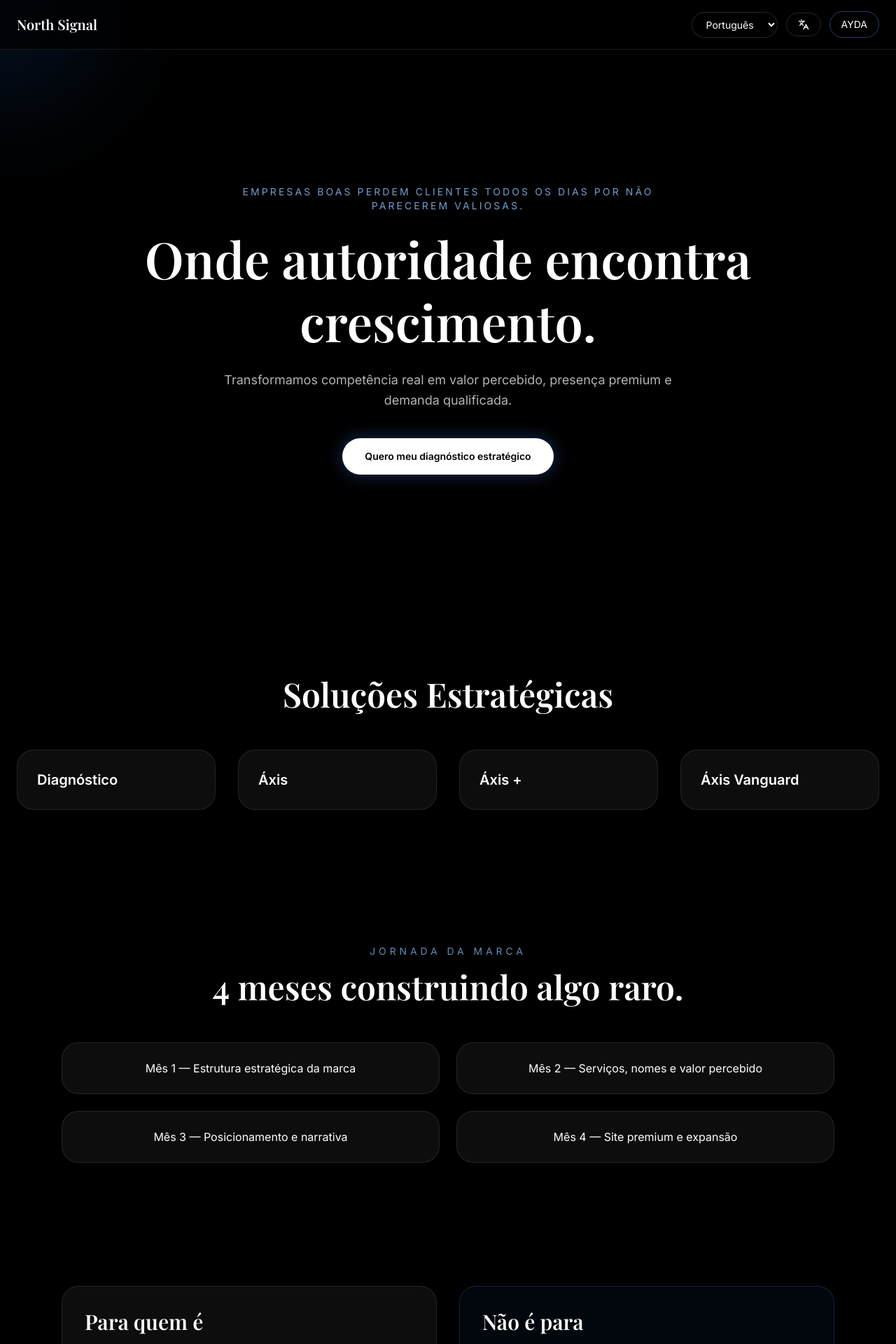
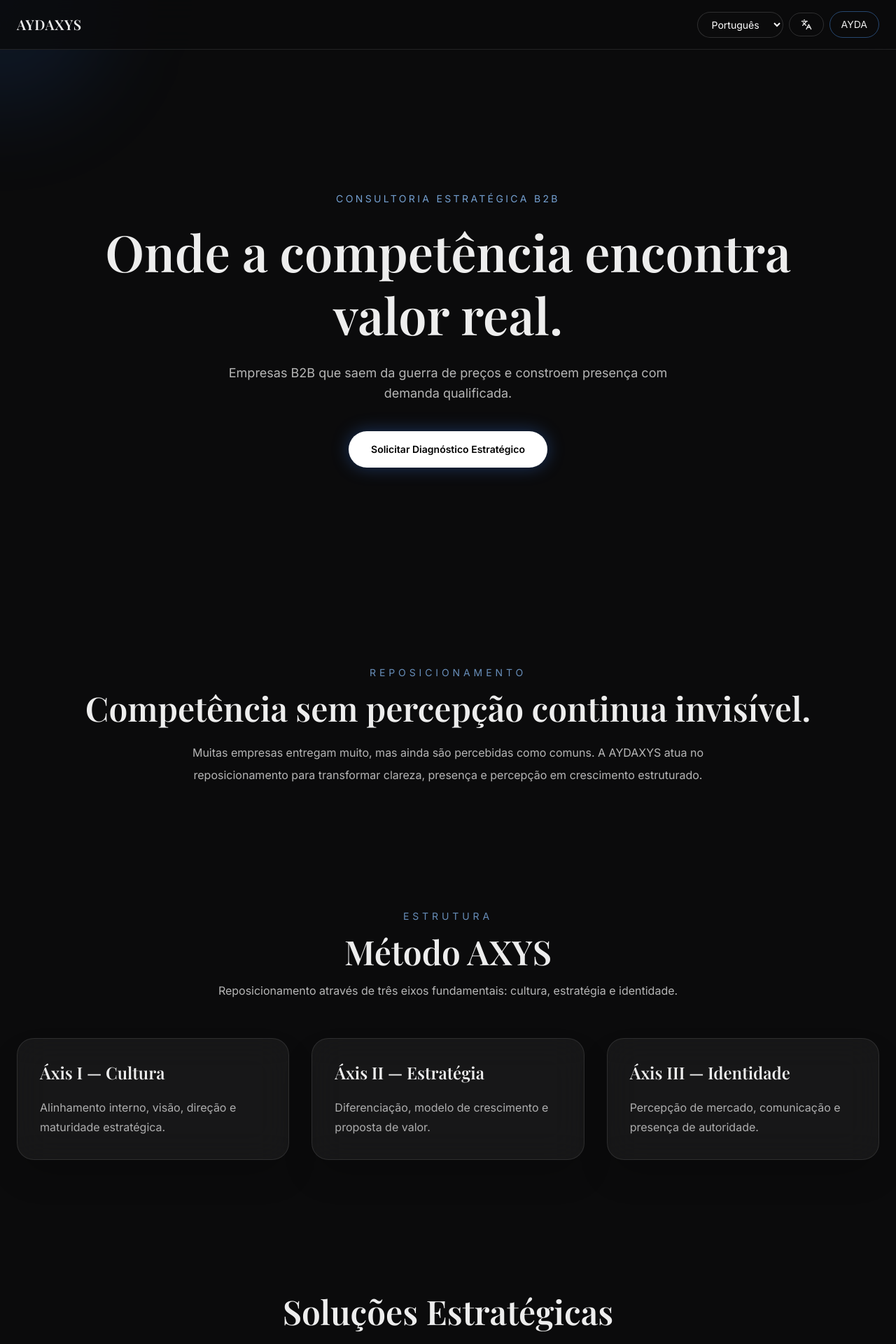
Before and after one commit to vsouza30-cmd/aydaxys, a Next.js app: page / in a window 1280 px wide. Shown: the top 1920 px of the page at 70% size. Built offline with nearby package versions, Linux system fonts and the light colour scheme.

Commit message:
rebranding para AYDAXYS

```diff
--- a/app/page.tsx
+++ b/app/page.tsx
@@ -3,7 +3,6 @@
 import { useEffect, useMemo, useState } from "react";
 import { motion, AnimatePresence } from "framer-motion";
 import {
-  ArrowRight,
   Accessibility,
   Volume2,
   Languages,
@@ -25,22 +24,15 @@ const sans = Inter({
 type Lang = "pt" | "en" | "es" | "it" | "fr";
 
 const whatsappLink =
-  "https://wa.me/5541987268822?text=Olá,%20quero%20entender%20como%20melhorar%20meu%20posicionamento%20com%20a%20North%20Signal";
+  "https://wa.me/5541987268822?text=Olá,%20quero%20entender%20como%20melhorar%20meu%20posicionamento%20com%20a%20AYDAXYS";
 
 export default function Home() {
-  const [loading, setLoading] = useState(true);
   const [lang, setLang] = useState<Lang>("pt");
   const [mouse, setMouse] = useState({ x: 0, y: 0 });
   const [ayda, setAyda] = useState(false);
   const [openCard, setOpenCard] = useState<number | null>(null);
 
   useEffect(() => {
-    const audio = new Audio("/intro.mp3");
-    audio.volume = 0.45;
-    audio.play().catch(() => {});
-
-    const timer = setTimeout(() => setLoading(false), 2200);
-
     const move = (e: MouseEvent) => {
       setMouse({ x: e.clientX, y: e.clientY });
     };
@@ -48,7 +40,6 @@ export default function Home() {
     window.addEventListener("mousemove", move);
 
     return () => {
-      clearTimeout(timer);
       window.removeEventListener("mousemove", move);
     };
   }, []);
@@ -56,94 +47,119 @@ export default function Home() {
   const texts = useMemo(
     () => ({
       pt: {
-        pain:
-          "Empresas boas perdem clientes todos os dias por não parecerem valiosas.",
-        title: "Onde autoridade encontra crescimento.",
+        label: "Consultoria Estratégica B2B",
+        title: "Onde a competência encontra valor real.",
         desc:
-          "Transformamos competência real em valor percebido, presença premium e demanda qualificada.",
-        button: "Quero meu diagnóstico estratégico",
+          "Empresas B2B que saem da guerra de preços e constroem presença com demanda qualificada.",
+        button: "Solicitar Diagnóstico Estratégico",
+        problemTitle: "Competência sem percepção continua invisível.",
+        problemText:
+          "Muitas empresas entregam muito, mas ainda são percebidas como comuns. A AYDAXYS atua no reposicionamento para transformar clareza, presença e percepção em crescimento estruturado.",
+        methodTitle: "Método AXYS",
+        methodText:
+          "Reposicionamento através de três eixos fundamentais: cultura, estratégia e identidade.",
         servicesTitle: "Soluções Estratégicas",
         forWhoTitle: "Para quem é",
         forWho:
-          "Empresas B2B que têm um bom serviço, querem crescer, sabem que poderiam vender mais e ainda não conseguem gerar demanda consistente.",
+          "Empresas B2B com bom serviço, visão de crescimento e necessidade de fortalecer presença, autoridade e demanda qualificada.",
         notForTitle: "Não é para",
         notFor:
-          "Quem busca fórmula mágica, seguidores vazios, compara apenas preço ou não está disposto a executar com consistência.",
-        finalTitle: "Sua próxima fase começa agora.",
+          "Quem busca fórmula mágica, volume sem estratégia, seguidores vazios ou não está disposto a executar com consistência.",
+        finalTitle: "Sua próxima fase começa pelo reposicionamento.",
         finalText:
-          "Se sua empresa entrega muito, mas ainda não parece valer o que merece, você está perdendo mercado todos os dias.",
+          "Se sua empresa entrega valor, mas o mercado ainda não percebe, você está competindo por preço quando poderia competir por autoridade.",
       },
       en: {
-        pain:
-          "Great companies lose clients every day because they do not look valuable enough.",
-        title: "Where authority meets growth.",
+        label: "Strategic B2B Consultancy",
+        title: "Where competence meets real value.",
         desc:
-          "We transform real competence into perceived value, premium presence and qualified demand.",
-        button: "Request strategic diagnosis",
+          "B2B companies leaving price wars and building presence with qualified demand.",
+        button: "Request Strategic Diagnosis",
+        problemTitle: "Competence without perception remains invisible.",
+        problemText:
+          "Many companies deliver real value but are still perceived as ordinary. AYDAXYS works on repositioning to transform clarity, presence and perception into structured growth.",
+        methodTitle: "AXYS Method",
+        methodText:
+          "Repositioning through three fundamental axes: culture, strategy and identity.",
         servicesTitle: "Strategic Solutions",
         forWhoTitle: "Who it is for",
         forWho:
-          "B2B companies with strong delivery, growth ambition and the need to generate consistent demand.",
+          "B2B companies with strong delivery, growth vision and the need to strengthen presence, authority and qualified demand.",
         notForTitle: "Who it is not for",
         notFor:
-          "Those looking for magic formulas, empty followers, price-only comparisons or no execution.",
-        finalTitle: "Your next phase starts now.",
+          "Those looking for magic formulas, volume without strategy, empty followers or no consistent execution.",
+        finalTitle: "Your next phase starts with repositioning.",
         finalText:
-          "If your company delivers real value but does not look as valuable as it should, you are losing market every day.",
+          "If your company delivers value but the market does not perceive it yet, you are competing on price when you could compete on authority.",
       },
       es: {
-        pain:
-          "Buenas empresas pierden clientes todos los días por no parecer valiosas.",
-        title: "Donde la autoridad encuentra crecimiento.",
+        label: "Consultoría Estratégica B2B",
+        title: "Donde la competencia encuentra valor real.",
         desc:
-          "Transformamos competencia real en valor percibido, presencia premium y demanda calificada.",
-        button: "Quiero mi diagnóstico estratégico",
+          "Empresas B2B que salen de la guerra de precios y construyen presencia con demanda calificada.",
+        button: "Solicitar Diagnóstico Estratégico",
+        problemTitle: "Competencia sin percepción sigue invisible.",
+        problemText:
+          "Muchas empresas entregan mucho, pero siguen siendo percibidas como comunes. AYDAXYS trabaja el reposicionamiento para transformar claridad, presencia y percepción en crecimiento estructurado.",
+        methodTitle: "Método AXYS",
+        methodText:
+          "Reposicionamiento a través de tres ejes fundamentales: cultura, estrategia e identidad.",
         servicesTitle: "Soluciones Estratégicas",
         forWhoTitle: "Para quién es",
         forWho:
-          "Empresas B2B con buen servicio, deseo de crecer y necesidad de generar demanda consistente.",
+          "Empresas B2B con buen servicio, visión de crecimiento y necesidad de fortalecer presencia, autoridad y demanda calificada.",
         notForTitle: "No es para",
         notFor:
-          "Quien busca fórmulas mágicas, seguidores vacíos, compara solo precio o no ejecuta.",
-        finalTitle: "Tu próxima fase empieza ahora.",
+          "Quien busca fórmulas mágicas, volumen sin estrategia, seguidores vacíos o no ejecuta con consistencia.",
+        finalTitle: "Tu próxima fase empieza con reposicionamiento.",
         finalText:
-          "Si tu empresa entrega mucho, pero no parece valer lo que merece, pierde mercado todos los días.",
+          "Si tu empresa entrega valor, pero el mercado aún no lo percibe, compites por precio cuando podrías competir por autoridad.",
       },
       it: {
-        pain:
-          "Le buone aziende perdono clienti ogni giorno perché non sembrano abbastanza preziose.",
-        title: "Dove l'autorità incontra la crescita.",
+        label: "Consulenza Strategica B2B",
+        title: "Dove la competenza incontra valore reale.",
         desc:
-          "Trasformiamo competenza reale in valore percepito, presenza premium e domanda qualificata.",
-        button: "Richiedi diagnosi strategica",
+          "Aziende B2B che escono dalla guerra dei prezzi e costruiscono presenza con domanda qualificata.",
+        button: "Richiedi Diagnosi Strategica",
+        problemTitle: "Competenza senza percezione resta invisibile.",
+        problemText:
+          "Molte aziende offrono valore reale, ma vengono ancora percepite come comuni. AYDAXYS lavora sul riposizionamento per trasformare chiarezza, presenza e percezione in crescita strutturata.",
+        methodTitle: "Metodo AXYS",
+        methodText:
+          "Riposizionamento attraverso tre assi fondamentali: cultura, strategia e identità.",
         servicesTitle: "Soluzioni Strategiche",
         forWhoTitle: "Per chi è",
         forWho:
-          "Aziende B2B con un buon servizio, ambizione di crescita e bisogno di domanda consistente.",
+          "Aziende B2B con un buon servizio, visione di crescita e necessità di rafforzare presenza, autorità e domanda qualificata.",
         notForTitle: "Non è per",
         notFor:
-          "Chi cerca formule magiche, follower vuoti, confronta solo il prezzo o non esegue.",
-        finalTitle: "La tua prossima fase inizia ora.",
+          "Chi cerca formule magiche, volume senza strategia, follower vuoti o non esegue con costanza.",
+        finalTitle: "La tua prossima fase inizia dal riposizionamento.",
         finalText:
-          "Se la tua azienda offre molto, ma non sembra valere ciò che merita, perde mercato ogni giorno.",
+          "Se la tua azienda offre valore, ma il mercato non lo percepisce ancora, stai competendo sul prezzo quando potresti competere sull'autorità.",
       },
       fr: {
-        pain:
-          "De bonnes entreprises perdent des clients chaque jour parce qu'elles ne semblent pas assez précieuses.",
-        title: "Là où l'autorité rencontre la croissance.",
+        label: "Conseil Stratégique B2B",
+        title: "Là où la compétence rencontre sa vraie valeur.",
         desc:
-          "Nous transformons la compétence réelle en valeur perçue, présence premium et demande qualifiée.",
-        button: "Demander un diagnostic stratégique",
+          "Entreprises B2B qui sortent de la guerre des prix et construisent une présence avec une demande qualifiée.",
+        button: "Demander un Diagnostic Stratégique",
+        problemTitle: "La compétence sans perception reste invisible.",
+        problemText:
+          "Beaucoup d’entreprises livrent une vraie valeur, mais restent perçues comme ordinaires. AYDAXYS travaille le repositionnement pour transformer clarté, présence et perception en croissance structurée.",
+        methodTitle: "Méthode AXYS",
+        methodText:
+          "Repositionnement à travers trois axes fondamentaux : culture, stratégie et identité.",
         servicesTitle: "Solutions Stratégiques",
         forWhoTitle: "Pour qui",
         forWho:
-          "Entreprises B2B avec une vraie expertise, une ambition de croissance et un besoin de demande régulière.",
+          "Entreprises B2B avec une vraie expertise, une vision de croissance et le besoin de renforcer présence, autorité et demande qualifiée.",
         notForTitle: "Ce n'est pas pour",
         notFor:
-          "Ceux qui cherchent des formules magiques, des abonnés vides, comparent seulement le prix ou n'exécutent pas.",
-        finalTitle: "Votre prochaine phase commence maintenant.",
+          "Ceux qui cherchent des formules magiques, du volume sans stratégie, des abonnés vides ou aucune exécution constante.",
+        finalTitle: "Votre prochaine phase commence par le repositionnement.",
         finalText:
-          "Si votre entreprise livre beaucoup, mais ne paraît pas valoir ce qu'elle mérite, elle perd du marché chaque jour.",
+          "Si votre entreprise livre de la valeur, mais que le marché ne la perçoit pas encore, vous êtes en concurrence par le prix au lieu de l’autorité.",
       },
     }),
     []
@@ -154,22 +170,38 @@ export default function Home() {
   const services = [
     {
       title: "Diagnóstico",
-      content: "Clareza total sobre por que você não vende mais.",
+      content:
+        "Análise estratégica da presença, percepção de valor, gargalos invisíveis e oportunidades imediatas de reposicionamento.",
     },
     {
       title: "Áxis",
       content:
-        "Base estratégica para posicionamento premium e autoridade real.",
+        "Estruturação base de posicionamento, clareza estratégica e fortalecimento de presença.",
     },
     {
       title: "Áxis +",
       content:
-        "Transformação da presença em geração de leads qualificados.",
+        "Reposicionamento comercial, geração de demanda qualificada e estrutura inicial de conversão.",
     },
     {
       title: "Áxis Vanguard",
       content:
-        "Crescimento estruturado com percepção de alto valor e escala.",
+        "Camada executiva de crescimento, refinamento de percepção e expansão estratégica.",
+    },
+  ];
+
+  const axis = [
+    {
+      title: "Áxis I — Cultura",
+      text: "Alinhamento interno, visão, direção e maturidade estratégica.",
+    },
+    {
+      title: "Áxis II — Estratégia",
+      text: "Diferenciação, modelo de crescimento e proposta de valor.",
+    },
+    {
+      title: "Áxis III — Identidade",
+      text: "Percepção de mercado, comunicação e presença de autoridade.",
     },
   ];
 
@@ -178,7 +210,7 @@ export default function Home() {
     synth.cancel();
 
     const utter = new SpeechSynthesisUtterance(
-      "Olá visitante, bem vindo à North Signal. Onde autoridade encontra crescimento. Transformamos competência real em valor percebido, presença premium e demanda qualificada."
+      "Olá visitante, bem vindo à AYDAXYS. Onde a competência encontra valor real. Empresas B2B que saem da guerra de preços e constroem presença com demanda qualificada."
     );
 
     const voices = synth.getVoices();
@@ -201,37 +233,20 @@ export default function Home() {
   };
 
   return (
-    <>
-      <AnimatePresence>
-        {loading && (
-          <motion.div
-            className="fixed inset-0 z-50 flex items-center justify-center bg-black"
-            initial={{ opacity: 1 }}
-            exit={{ opacity: 0 }}
-            transition={{ duration: 1 }}
-          >
-            <motion.h1
-              initial={{ opacity: 0, scale: 0.92 }}
-              animate={{ opacity: 1, scale: 1 }}
-              transition={{ duration: 1.4 }}
-              className={`${serif.className} text-5xl md:text-7xl tracking-wide text-white`}
-            >
-              North Signal
-            </motion.h1>
-          </motion.div>
-        )}
-      </AnimatePresence>
-
-      <main className={`${sans.className} bg-black text-white overflow-x-hidden`}>
+    <main className={`${sans.className} bg-[#0B0B0C] text-[#EDEDED] overflow-x-hidden`}>
       <div
-          className="pointer-events-none fixed z-0 h-80 w-80 rounded-full bg-blue-500/10 blur-3xl"
+        className="pointer-events-none fixed z-0 hidden h-80 w-80 rounded-full bg-blue-500/10 blur-3xl md:block"
         style={{
           left: mouse.x - 160,
           top: mouse.y - 160,
         }}
       />
 
-        <div className="fixed inset-0 -z-20 bg-[radial-gradient(circle_at_top_right,rgba(59,130,246,0.18),transparent_30%),radial-gradient(circle_at_bottom_left,rgba(255,255,255,0.08),transparent_25%)]" />
+      <div className="fixed inset-0 -z-30 bg-[#0B0B0C]" />
+
+      <div className="fixed inset-0 -z-20 bg-[radial-gradient(circle_at_top_right,rgba(59,130,246,0.16),transparent_32%),radial-gradient(circle_at_bottom_left,rgba(255,255,255,0.06),transparent_26%)]" />
+
+      <div className="fixed inset-0 -z-10 opacity-[0.05] bg-[linear-gradient(135deg,transparent_0%,rgba(255,255,255,0.8)_50%,transparent_100%)]" />
 
       <div className="fixed inset-0 -z-10 overflow-hidden">
         <div className="absolute left-[15%] top-[18%] h-2 w-2 rounded-full bg-blue-400 animate-pulse" />
@@ -240,15 +255,17 @@ export default function Home() {
         <div className="absolute left-[24%] top-[80%] h-1 w-1 rounded-full bg-white/80 animate-pulse" />
       </div>
 
-        <header className="sticky top-0 z-40 border-b border-white/10 bg-black/70 backdrop-blur-xl">
-          <div className="mx-auto flex max-w-7xl items-center justify-between px-6 py-4">
-            <h1 className={`${serif.className} text-xl`}>North Signal</h1>
+      <header className="sticky top-0 z-40 border-b border-white/10 bg-[#0B0B0C]/80 backdrop-blur-xl">
+        <div className="mx-auto flex max-w-7xl flex-wrap items-center justify-between gap-3 px-4 py-4 md:px-6">
+          <h1 className={`${serif.className} text-xl tracking-wide`}>
+            AYDAXYS
+          </h1>
 
-            <div className="flex items-center gap-3">
+          <div className="flex flex-wrap items-center gap-2">
             <select
               value={lang}
               onChange={(e) => setLang(e.target.value as Lang)}
-                className="rounded-full border border-white/15 bg-black px-4 py-2 text-sm"
+              className="rounded-full border border-white/15 bg-[#0B0B0C] px-3 py-2 text-xs text-white md:px-4 md:text-sm"
             >
               <option value="pt">Português</option>
               <option value="en">English</option>
@@ -257,7 +274,7 @@ export default function Home() {
               <option value="fr">Français</option>
             </select>
 
-              <button className="rounded-full border border-white/15 px-4 py-2 text-sm hover:bg-white/10 transition">
+            <button className="rounded-full border border-white/15 px-3 py-2 text-xs hover:bg-white/10 transition md:px-4 md:text-sm">
               <Languages size={16} />
             </button>
 
@@ -266,7 +283,7 @@ export default function Home() {
                 setAyda(true);
                 speakAyda();
               }}
-                className="rounded-full border border-blue-400/40 px-4 py-2 text-sm hover:bg-blue-500/10 transition"
+              className="rounded-full border border-blue-400/40 px-3 py-2 text-xs hover:bg-blue-500/10 transition md:px-4 md:text-sm"
             >
               AYDA
             </button>
@@ -274,26 +291,26 @@ export default function Home() {
         </div>
       </header>
 
-        <section className="flex min-h-screen flex-col items-center justify-center px-6 text-center">
+      <section className="relative flex min-h-screen flex-col items-center justify-center px-6 py-24 text-center">
         <motion.p
           initial={{ opacity: 0, y: 18 }}
           animate={{ opacity: 1, y: 0 }}
           transition={{ duration: 0.9 }}
-            className="mb-5 max-w-2xl text-sm uppercase tracking-[0.22em] text-blue-300/80"
+          className="mb-5 max-w-2xl text-xs uppercase tracking-[0.24em] text-blue-300/80 md:text-sm"
         >
-            {t.pain}
+          {t.label}
         </motion.p>
 
         <motion.h2
           initial={{ opacity: 0, y: 35 }}
           whileInView={{ opacity: 1, y: 0 }}
           transition={{ duration: 1 }}
-            className={`${serif.className} max-w-5xl text-5xl leading-tight md:text-7xl`}
+          className={`${serif.className} max-w-5xl text-4xl leading-tight md:text-7xl`}
         >
           {t.title}
         </motion.h2>
 
-          <p className="mx-auto mt-6 max-w-2xl text-lg leading-relaxed text-white/70">
+        <p className="mx-auto mt-6 max-w-2xl text-base leading-relaxed text-white/70 md:text-lg">
           {t.desc}
         </p>
 
@@ -305,6 +322,51 @@ export default function Home() {
         >
           {t.button}
         </a>
+      </section>
+
+      <section className="mx-auto max-w-6xl px-6 py-20 text-center">
+        <p className="text-sm uppercase tracking-[0.35em] text-blue-300/70">
+          Reposicionamento
+        </p>
+
+        <h3 className={`${serif.className} mt-4 text-4xl md:text-5xl`}>
+          {t.problemTitle}
+        </h3>
+
+        <p className="mx-auto mt-6 max-w-3xl leading-8 text-white/70">
+          {t.problemText}
+        </p>
+      </section>
+
+      <section className="mx-auto max-w-7xl px-6 py-24">
+        <div className="mb-14 text-center">
+          <p className="text-sm uppercase tracking-[0.35em] text-blue-300/70">
+            Estrutura
+          </p>
+
+          <h3 className={`${serif.className} mt-4 text-4xl md:text-5xl`}>
+            {t.methodTitle}
+          </h3>
+
+          <p className="mx-auto mt-5 max-w-2xl text-white/70">
+            {t.methodText}
+          </p>
+        </div>
+
+        <div className="grid gap-8 md:grid-cols-3">
+          {axis.map((item, i) => (
+            <motion.div
+              key={i}
+              whileHover={{ y: -8, scale: 1.02 }}
+              className="rounded-3xl border border-white/10 bg-white/5 p-8 backdrop-blur-xl shadow-2xl"
+            >
+              <h4 className={`${serif.className} text-2xl`}>
+                {item.title}
+              </h4>
+              <p className="mt-5 leading-7 text-white/65">{item.text}</p>
+            </motion.div>
+          ))}
+        </div>
       </section>
 
       <section className="mx-auto max-w-7xl px-6 py-24">
@@ -337,33 +399,6 @@ export default function Home() {
                   </motion.p>
                 )}
               </AnimatePresence>
-              </motion.div>
-            ))}
-          </div>
-        </section>
-
-        <section className="mx-auto max-w-6xl px-6 py-24 text-center">
-          <p className="text-sm uppercase tracking-[0.35em] text-blue-300/70">
-            Jornada da Marca
-          </p>
-
-          <h3 className={`${serif.className} mt-4 text-4xl md:text-5xl`}>
-            4 meses construindo algo raro.
-          </h3>
-
-          <div className="mt-14 grid gap-6 md:grid-cols-2">
-            {[
-              "Mês 1 — Estrutura estratégica da marca",
-              "Mês 2 — Serviços, nomes e valor percebido",
-              "Mês 3 — Posicionamento e narrativa",
-              "Mês 4 — Site premium e expansão",
-            ].map((item, i) => (
-              <motion.div
-                key={i}
-                whileHover={{ y: -8, scale: 1.02 }}
-                className="rounded-3xl border border-white/10 bg-white/5 p-6"
-              >
-                {item}
             </motion.div>
           ))}
         </div>
@@ -418,7 +453,7 @@ export default function Home() {
             initial={{ opacity: 0, y: 35 }}
             animate={{ opacity: 1, y: 0 }}
             exit={{ opacity: 0, y: 35 }}
-              className="fixed bottom-6 right-6 z-50 w-80 rounded-3xl border border-blue-400/20 bg-black/90 p-6 backdrop-blur-xl"
+            className="fixed bottom-6 right-4 z-50 w-[calc(100%-2rem)] max-w-80 rounded-3xl border border-blue-400/20 bg-black/90 p-6 backdrop-blur-xl md:right-6"
           >
             <div className="mb-4 flex items-center justify-between">
               <h4 className="font-semibold">AYDA IA</h4>
@@ -456,13 +491,12 @@ export default function Home() {
         )}
       </AnimatePresence>
 
-        <footer className="border-t border-white/10 py-10 text-center text-sm text-white/45">
-          <p>North Signal © 2026</p>
-          <p className="mt-2 text-white/35">
+      <footer className="border-t border-white/10 py-10 text-center text-sm text-white/70">
+        <p>AYDAXYS © 2026</p>
+        <p className="mt-2 text-white/50">
           Posicionamento • Conversão • Autoridade
         </p>
       </footer>
     </main>
-    </>
   );
 }
```
Also changed, not shown: 1 other file (tests, documents, lock files or other folders). Lines whose indentation alone changed are shown as unchanged.
